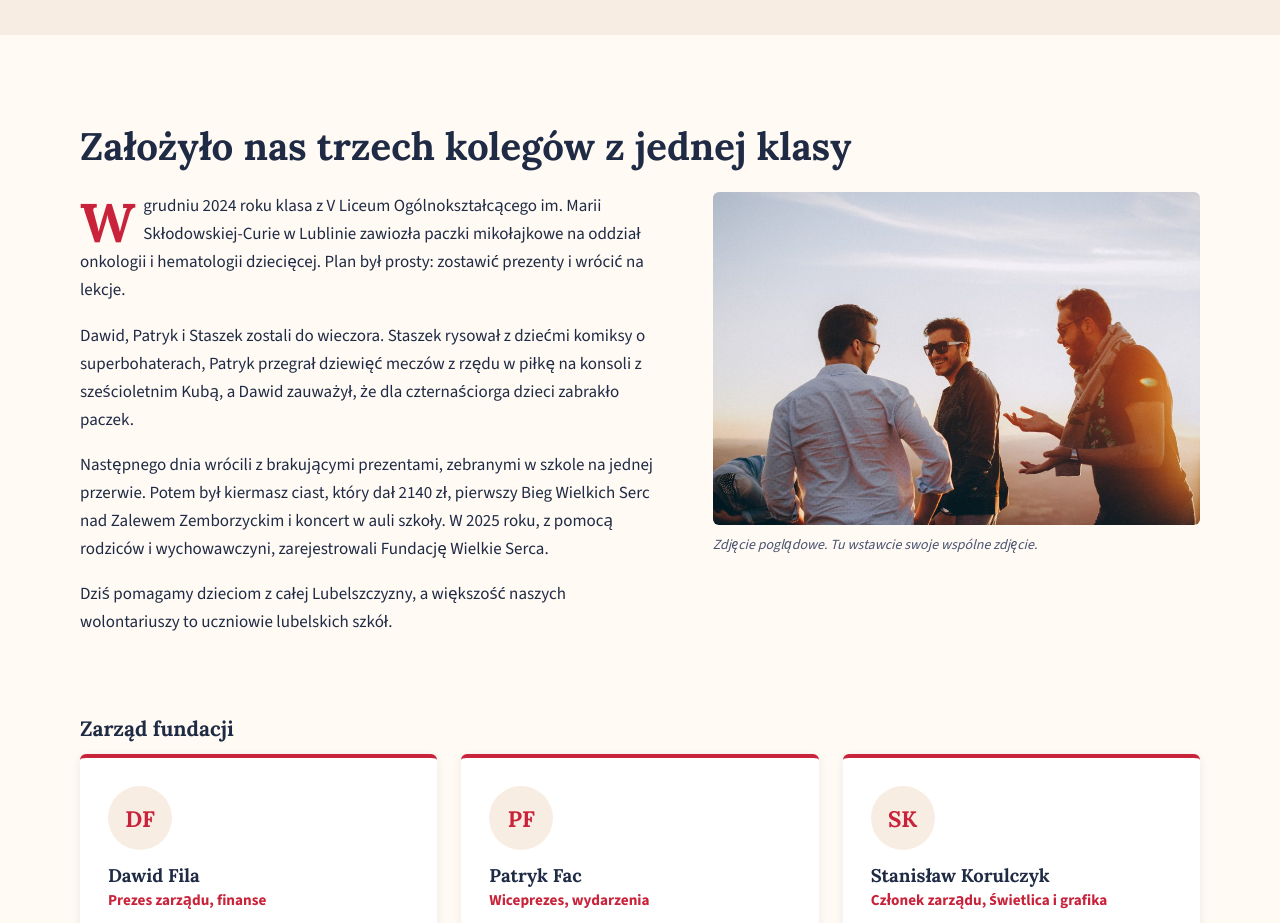
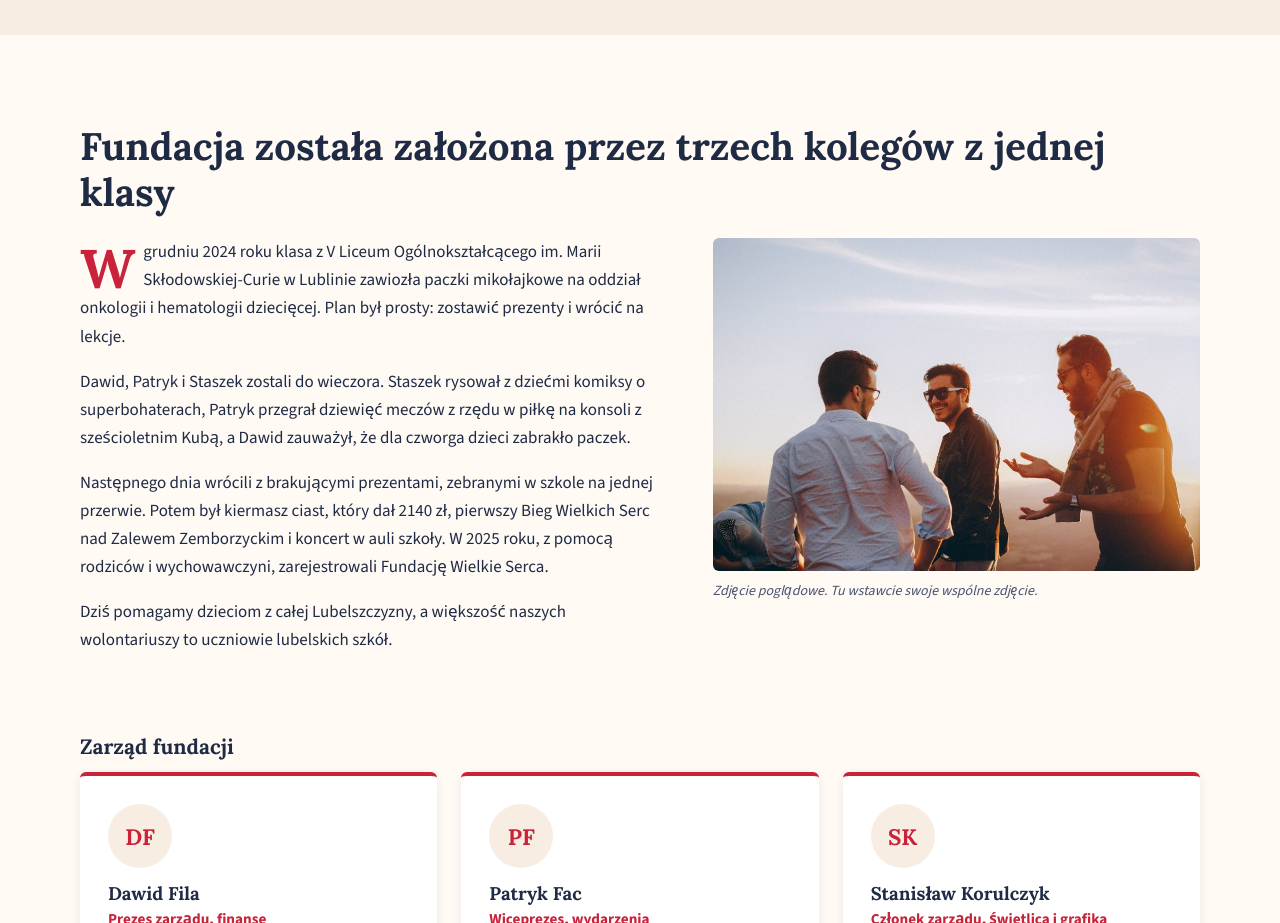
Before and after one commit to dawidfila2010-collab/wielkie-serca, a plain HTML site: page index.html in a window 1280 px wide. Shown: the part 2140-3063 px from the top of the page. Drawn offline with nearby package versions, Linux system fonts and the light colour scheme.

Commit message:
Update index.html

```diff
--- a/index.html
+++ b/index.html
@@ -151,12 +151,12 @@
     <!-- ===== 4. O NAS ===== -->
     <section id="o-nas" class="sekcja">
       <div class="kontener">
-        <h2 class="pokaz">Założyło nas trzech kolegów z jednej klasy</h2>
+        <h2 class="pokaz">Fundacja została założona przez trzech kolegów z jednej klasy</h2>
 
         <div class="historia">
           <div class="historia__tekst pokaz">
             <p>W grudniu 2024 roku klasa z V Liceum Ogólnokształcącego im. Marii Skłodowskiej-Curie w Lublinie zawiozła paczki mikołajkowe na oddział onkologii i hematologii dziecięcej. Plan był prosty: zostawić prezenty i wrócić na lekcje.</p>
-            <p>Dawid, Patryk i Staszek zostali do wieczora. Staszek rysował z dziećmi komiksy o superbohaterach, Patryk przegrał dziewięć meczów z rzędu w piłkę na konsoli z sześcioletnim Kubą, a Dawid zauważył, że dla czternaściorga dzieci zabrakło paczek.</p>
+            <p>Dawid, Patryk i Staszek zostali do wieczora. Staszek rysował z dziećmi komiksy o superbohaterach, Patryk przegrał dziewięć meczów z rzędu w piłkę na konsoli z sześcioletnim Kubą, a Dawid zauważył, że dla czworga dzieci zabrakło paczek.</p>
             <p>Następnego dnia wrócili z brakującymi prezentami, zebranymi w szkole na jednej przerwie. Potem był kiermasz ciast, który dał 2140 zł, pierwszy Bieg Wielkich Serc nad Zalewem Zemborzyckim i koncert w auli szkoły. W 2025 roku, z pomocą rodziców i wychowawczyni, zarejestrowali Fundację Wielkie Serca.</p>
             <p>Dziś pomagamy dzieciom z całej Lubelszczyzny, a większość naszych wolontariuszy to uczniowie lubelskich szkół.</p>
           </div>
```
